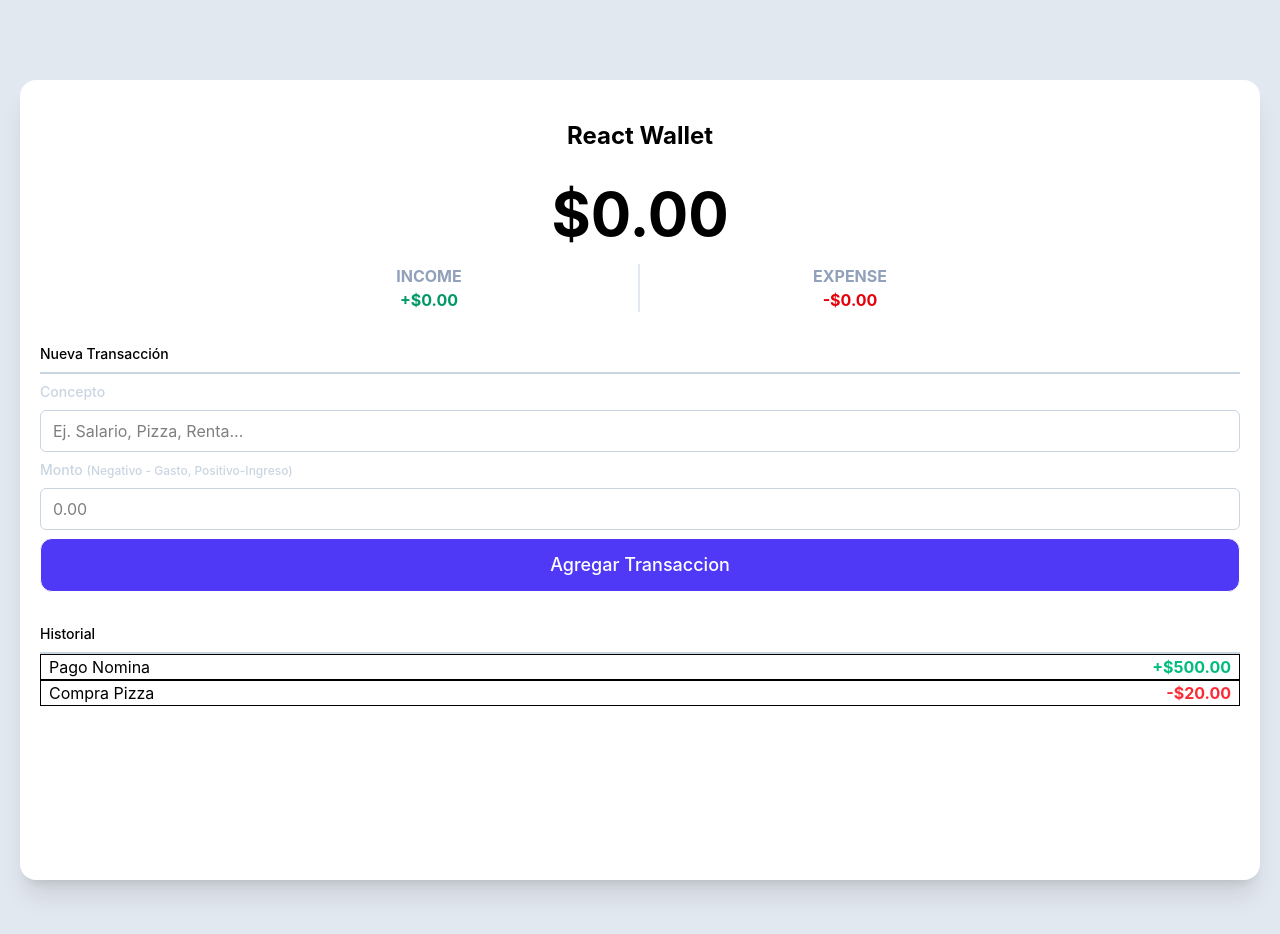
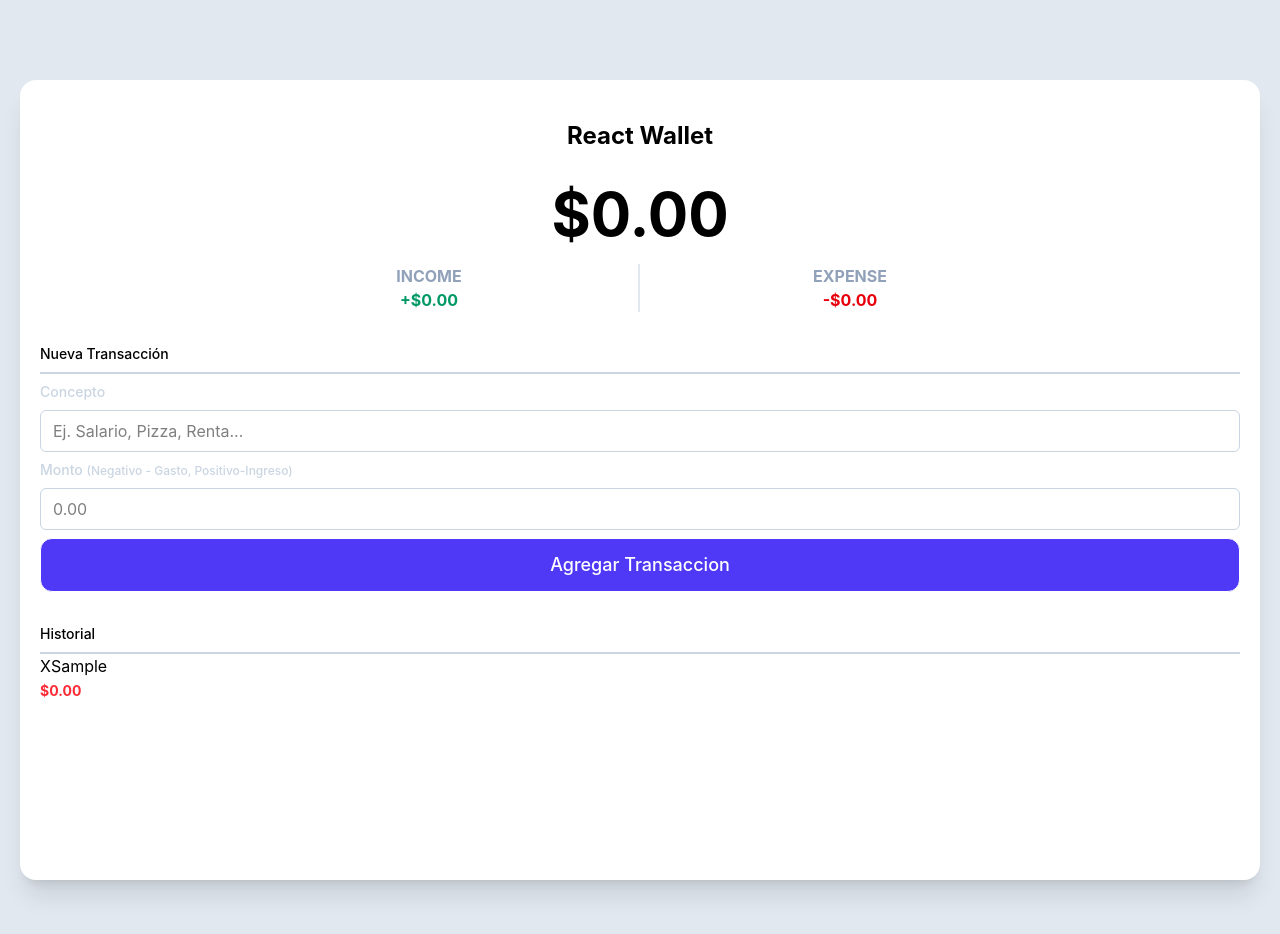
Before and after one commit to casjora/react-wallet, a React (Vite) app: page / in a window 1280 px wide. Both pictures are taken after typing "Sample" into the empty fields and a click on the button "Agregar Transaccion". Shown: the top 934 px of the page. Built offline with nearby package versions, Linux system fonts and the light colour scheme.

Commit message:
Logica de balance e Historial completada y probada

```diff
--- a/package.json
+++ b/package.json
@@ -25,5 +25,6 @@
     "eslint-plugin-react-refresh": "^0.5.2",
     "globals": "^17.6.0",
     "vite": "^8.0.12"
-  }
+  },
+  "packageManager": "pnpm@11.8.0+sha512.c1f5e7c4cb241c8f174b743851d82f42b802324afc8b0f116b96adb15aa06664948dde36960a3ba1079ba5b4b29dd0140135b94b5b5f5263592249d68e555f26"
 }
--- a/src/components/Balance.jsx
+++ b/src/components/Balance.jsx
@@ -1,9 +1,11 @@
 import { useState } from "react"
 
 export default function Balance({total,income,expense}) {
+
+    /* Primer intento, pero no necesario si uso props desde el App.jsx:
     const [balance,setBalance]=useState(0.00)
     const [incomeBalance,setIncomeBalance]=useState(0)
-    const [expenseBalance,setExpenseBalance]=useState(0)
+    const [expenseBalance,setExpenseBalance]=useState(0) */
 
 
   return (
@@ -11,15 +13,15 @@ export default function Balance({total,income,expense}) {
         <h1 className="text-2xl font-bold mt-10">React Wallet</h1>
         <div className="my-8 flex flex-col w-full justify-center items-center">
          <p className=" text-sm text-slate-400 font-bold block md:hidden">TU BALANCE</p>
-         <em className="not-italic text-6xl font-bold">${balance.toFixed(2)}</em>
+         <em className="not-italic text-6xl font-bold">${total < 0 ? '-':''}{Math.abs(total).toFixed(2)}</em>
          <div className="mt-5 w-7/10 md:flex hidden ">
             <div className="border-r-2 border-r-slate-200 w-1/2 flex flex-col justify-center items-center" >
                 <p className="text-slate-400 font-bold">INCOME</p>
-                <span className="text-emerald-600 font-bold">+${incomeBalance.toFixed(2)}</span>
+                <span className="text-emerald-600 font-bold">+${income.toFixed(2)}</span>
             </div>
             <div className=" w-1/2 flex flex-col justify-center items-center">
                 <p className=" text-slate-400 font-bold">EXPENSE</p>
-                <span className="text-red-600 font-bold">-${expenseBalance.toFixed(2)}</span>
+                <span className="text-red-600 font-bold">-${expense.toFixed(2)}</span>
             </div>
          </div>
         </div>
--- a/src/components/Historial.jsx
+++ b/src/components/Historial.jsx
@@ -1,14 +1,37 @@
 import { useState } from "react"
 
-export default function Historial() {
+export default function Historial({transactions,deleteTransaction}) {
 
   return (
     <div className="mt-8">
         <h2 className="pb-2 border-b-2 border-b-slate-300 text-sm font-medium">Historial</h2>
-        <ul>
+        {transactions.length ===0 ? (
+          <p>
+            No hay movimientos. Agrega uno!
+          </p>
+        ): (
+          <ul>
+            {transactions.map((t)=>{
+              const esPositivo = t.amount > 0
+              console.log(`${t} - ${t}`)
+              return(
+                <li key={t.id}>
+                  <div>
+                    <button onClick={()=>deleteTransaction(t.id) }>X</button>
+                    <span>{t.text}</span>
+                  </div>
+                  <span className={`font-bold text-sm ${esPositivo ? 'text-emerald-500':'text-red-500'}`}>
+                    {esPositivo ? '+' : ''}${t.amount.toFixed(2)}
+                  </span>
+                </li>
+              )
+            })}
+          </ul>
+        )}
+        {/* <ul>
             <li className="flex justify-between px-2 w-full border">{`Pago Nomina`} <span className="text-emerald-500 font-bold">+${500.00.toFixed(2)}</span></li>
             <li className="flex justify-between px-2 w-full border">{`Compra Pizza`} <span className="text-red-500 font-bold">-${20.00.toFixed(2)}</span></li>
-        </ul>
+        </ul> */}
 
 
     </div>
```
